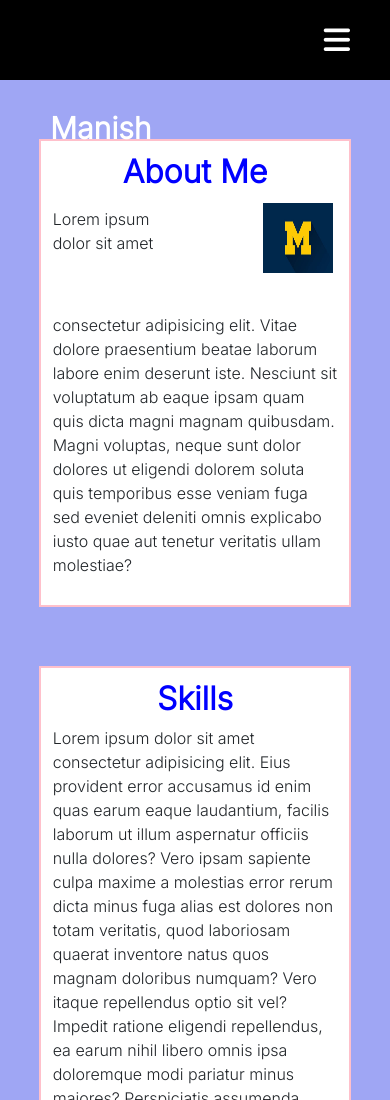
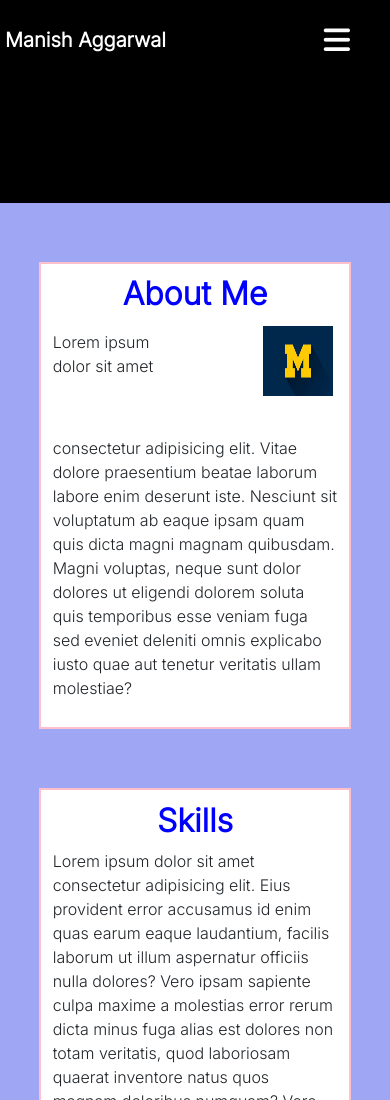
Before and after one commit to manish2538/portfolio, a plain HTML site: page index.html in a window 390 px wide. Shown: the top 1100 px of the page. Drawn offline with nearby package versions, Linux system fonts and the light colour scheme.

Commit message:
logo fix

```diff
--- a/css/responsive.css
+++ b/css/responsive.css
@@ -1,13 +1,17 @@
 @media (max-width: 952px){
     label.logo{
-      font-size: 30px;
-      padding-left: 50px;
+      font-size: 20px;
+      padding-left: 5px;
+      display: flex;
     }
     nav ul li a{
       font-size: 16px;
     }
   }
   @media (max-width: 858px){
+    nav{
+      height: 24vh;
+    }
     .checkbtn{
       display: block;
     }
@@ -37,3 +41,9 @@
       left: 0;
     }
   }
+/*
+  @media (max-width:400px) {
+    nav{
+      height: 40vh;
+    }
+  } */
```
